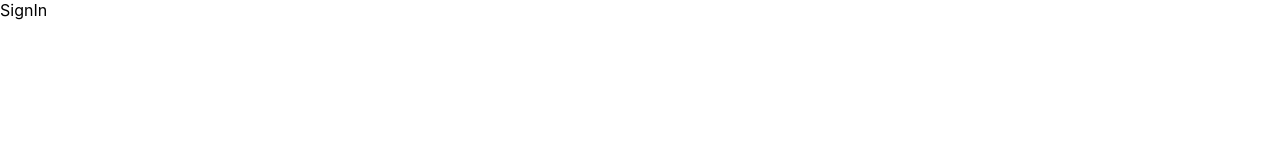
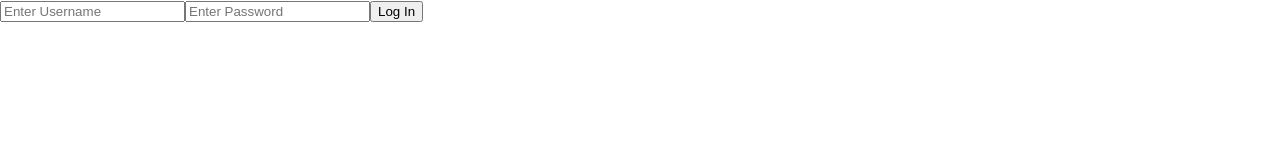
Before and after one commit to erichowington/hobbyr, a React (Create React App) app: page /signin in a window 1280 px wide. Shown: the top 160 px of the page. Built offline with nearby package versions, Linux system fonts and the light colour scheme.

Commit message:
sign up and sign in functionality working

```diff
--- a/src/App.js
+++ b/src/App.js
@@ -1,5 +1,5 @@
+import { useState } from 'react';
 import { Routes, Route } from "react-router-dom";
-import React from 'react';
 import Feed from './Screens/Feed(Home)/Feed.jsx';
 import Browse from './Screens/Browse/Browse.jsx';
 import EditProfile from './Screens/EditProfile/EditProfile.jsx';
@@ -13,25 +13,16 @@ import SignOut from './Screens/SignOut/SignOut.jsx';
 import SignUp from './Screens/SignUp/SignUp.jsx';
 import Nav from './Components/Nav/Nav.jsx';
 
-
-
-
-
-
-
 function App () {
+  const [user, setUser] = useState( {} )
 
   return (
-
-
     <main>
-
       <Routes>
-
         <Route path='/' element={<Feed />} />
-        <Route path='/signin' element={<SignIn />} />
+        <Route path='/signin' element={<SignIn setUser={setUser} user={user} />} />
         <Route path='/signout' element={<SignOut />} />
-        <Route path='/signup' element={<SignUp />} />
+        <Route path='/signup' element={<SignUp setUser={setUser} user={user} />} />
         <Route path='/browse' element={<Browse />} />
         <Route path='/profile/:profileId' element={<Profile />} />
         <Route path='/editprofile/:profileId' element={<EditProfile />} />
@@ -42,12 +33,8 @@ function App () {
         <Route path='*' element={<h1>Page Not Found</h1>} />
       </Routes>
       <Nav />
-
     </main>
-
-
   );
-
 }
 
 export default App;
--- a/src/Screens/ProjectDetails/ProjectDetails.jsx
+++ b/src/Screens/ProjectDetails/ProjectDetails.jsx
@@ -1,4 +1,6 @@
 import React from 'react'
+
+
 import "./ProjectDetails.css"
 
 function ProjectDetails() {
--- a/src/Screens/SignIn/SignIn.jsx
+++ b/src/Screens/SignIn/SignIn.jsx
@@ -1,10 +1,101 @@
 import React from 'react'
+import { useState } from 'react';
+import { Link, useNavigate } from 'react-router-dom';
+import { signIn } from '../../Services/users.js';
 import "./SignIn.css"
 
-function SignIn() {
-  return (
-    <div>SignIn</div>
-  )
+
+
+function SignIn({ setUser }) {
+  const navigate = useNavigate();
+
+  const [form, setForm] = useState( {
+    username: '',
+    password: '',
+    isError: false,
+    errorMsg: '',
+  } );
+
+  const handleChange = ( e ) => {
+    const { name, value } = e.target;
+
+    setForm( ( prevForm ) => ( {
+      ...prevForm,
+      [name]: value,
+    } )
+    )
+  };
+
+const handleSubmit = async (event) => {
+    event.preventDefault();
+
+    try {
+        const userData = await signIn(form);
+        setUser(userData);
+
+        navigate('/browse');
+    } catch (error) {
+        console.error(error);
+        setForm((prevForm) => ({
+            ...prevForm,
+            isError: true,
+            errorMsg: "Invalid Credentials",
+            password: '',
+        }));
+    }
 }
 
+const renderError = () => {
+  const toggleForm = form.isError ? "danger" : '';
+
+  if( form.isError ) {
+    return ( <button type='submit' className={toggleForm}> {form.errorMsg}</button>
+    );
+  } else {
+    return <button type='submit'>Log In</button>
+  }
+  }
+
+
+
+
+    return (
+        <div className='signin-wrapper'>
+            <div className='signin-container'>
+
+                <form className='signin-form' onSubmit={handleSubmit}>
+
+                    <input type="text"
+                        name='username'
+                        value={form.username}
+                        placeholder='Enter Username'
+                        onChange={handleChange}
+                        required
+                        autoComplete='off'
+                    />
+
+
+
+                    <input type="password"
+                        name='password'
+                        value={form.password}
+                        placeholder='Enter Password'
+                        onChange={handleChange}
+                        required
+                        autoComplete='off'
+                    />
+
+                    {renderError()}
+
+
+                </form>
+            </div>
+
+
+        </div>
+    );
+}
+
+
+
 export default SignIn
--- a/src/Screens/SignOut/SignOut.jsx
+++ b/src/Screens/SignOut/SignOut.jsx
@@ -0,0 +1,9 @@
+import React from 'react'
+
+function SignOut() {
+  return (
+    <div>SignOut</div>
+  )
+}
+
+export default SignOut
--- a/src/Screens/SignUp/SignUp.jsx
+++ b/src/Screens/SignUp/SignUp.jsx
@@ -0,0 +1,110 @@
+import React from 'react'
+import { useState } from 'react';
+import { useNavigate } from 'react-router-dom';
+import { signUp } from '../../Services/users.js';
+
+
+function Register({ setUser }) {
+    const navigate = useNavigate();
+
+    const [form, setForm] = useState({
+        username: '',
+        email: '',
+        password: '',
+        isError: false,
+        errorMsg: '',
+    });
+
+    const handleChange = (e) => {
+        const { name, value } = e.target;
+
+        setForm(prevForm => ({
+            ...prevForm,
+            [name]: value,
+        }));
+    };
+
+    const handleSubmit = async (event) => {
+        event.preventDefault();
+
+        try {
+            const userData = await signUp(form);
+            console.log(userData)
+            setUser(userData);
+
+            navigate('/browse');
+
+        } catch (error) {
+            console.error(error);
+            setForm(prevForm => ({
+                ...prevForm,
+                isError: true,
+                errorMsg: 'Invalid credentials',
+                email: '',
+                password: '',
+            }));
+        }
+    };
+
+
+    const renderError = () => {
+    const toggleForm = form.isError ? "danger" : "";
+
+    if (form.isError) {
+        return (
+            <button type='submit' className={toggleForm}>{form.errorMsg}</button>
+        );
+    } else {
+        return <button type="submit">Register</button>;
+    }
+};
+
+
+
+
+    return (
+        <div className='signup-wrapper'>
+            <div className='signup-container'>
+
+                <form className='signup-form' onSubmit={handleSubmit}>
+
+                    <input type="text"
+                        name='username'
+                        value={form.username}
+                        placeholder='Enter Username'
+                        onChange={handleChange}
+                        required
+                        autoComplete='off'
+                    />
+                    <input type="text"
+                        name='email'
+                        value={form.email}
+                        placeholder='Enter Email'
+                        onChange={handleChange}
+                        required
+                        autoComplete='off'
+                    />
+
+                    <input type="password"
+                        name='password'
+                        value={form.password}
+                        placeholder='Enter Password'
+                        onChange={handleChange}
+                        required
+                        autoComplete='off'
+                    />
+
+                    {renderError()}
+
+
+                </form>
+            </div>
+
+
+        </div>
+    );
+}
+
+
+
+export default Register
--- a/src/Services/apiConfig.js
+++ b/src/Services/apiConfig.js
@@ -8,10 +8,10 @@ const getToken = () => {
 };
 
 const api = axios.create( {
-    baseUrl:
+    baseURL:
         process.env.NODE_ENV === 'production'
-            ? 'https://your-deployed-app.herokuapp.com'
-            : 'http://localhhost:8000',
+            ? 'http://127.0.0.1:8000/'
+            : 'http://127.0.0.1:8000/',
 
 } );
 
```
